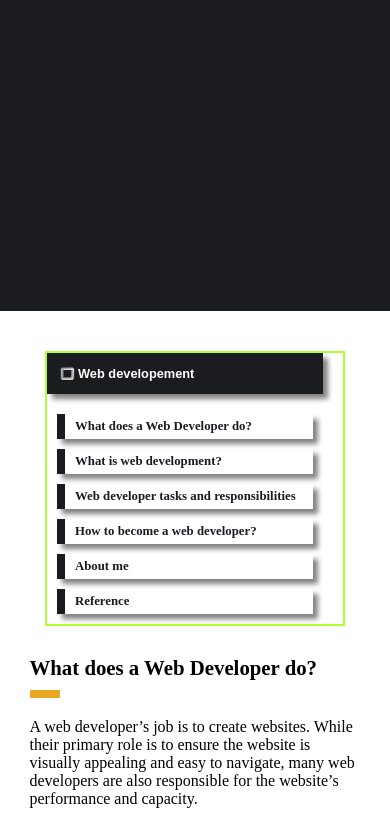
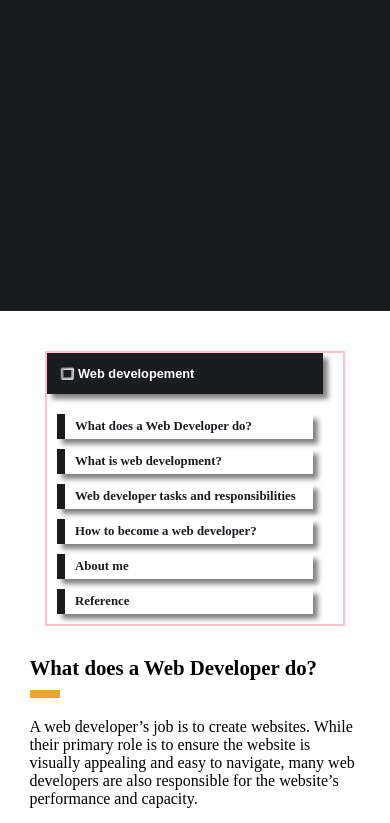
Before and after one commit to AlyssaL0012/Free-code-camp-assignment-3, a plain HTML site: page index.html in a window 390 px wide. Shown: the part 533-1356 px from the top of the page. Drawn offline with Linux system fonts and the light colour scheme.

Commit message:
pink 200

```diff
--- a/styles.css
+++ b/styles.css
@@ -268,10 +268,10 @@ footer p{
 	}
 
 	nav{
-		height:170vh;
+		height:200vh;
 		margin-right:10px;
 		overflow: scroll;
-		border: 2px solid greenyellow;
+		border: 2px solid pink;
 	}
 
 	#image-title{
```
